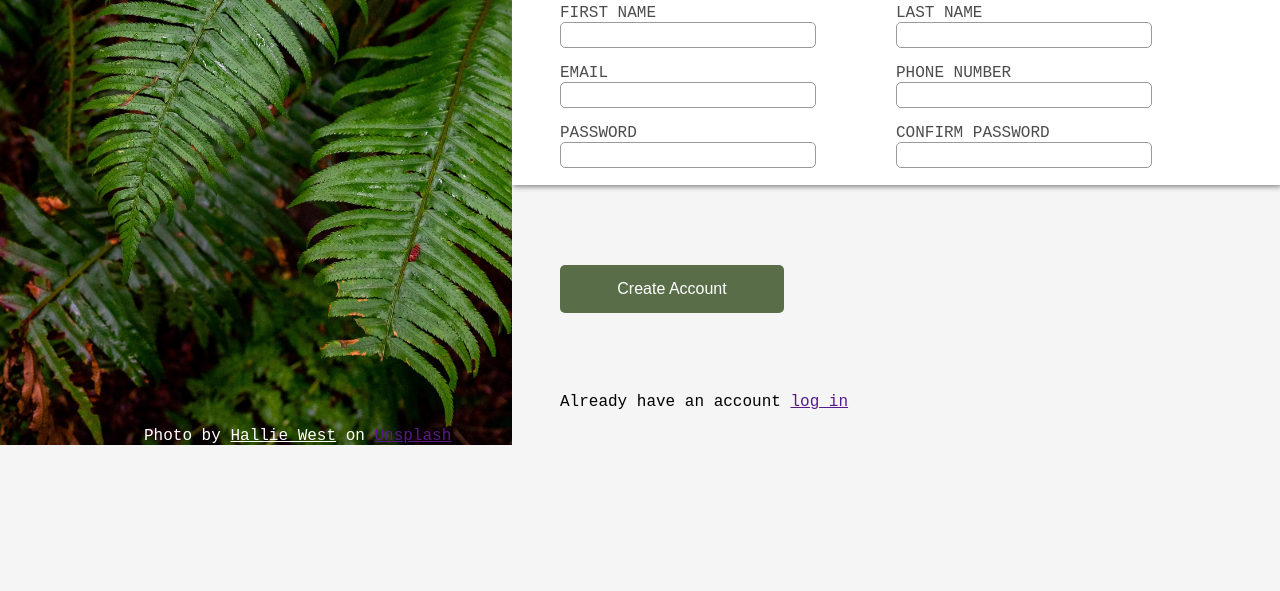
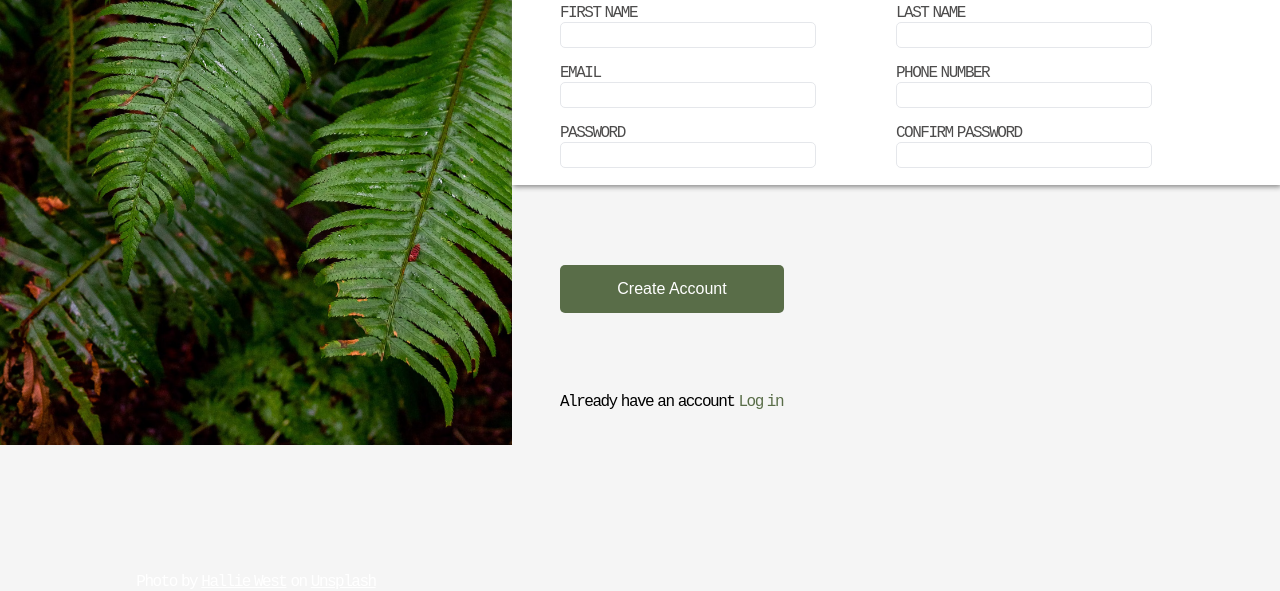
Before and after one commit to joaboch/sign-up-form, a plain HTML site: page index.html in a window 1280 px wide. Shown: the part 355-946 px from the top of the page. Before the commit the page ends 800 px from the top, so only its background shows below. Drawn offline with Linux system fonts and the light colour scheme.

Commit message:
Continue styling with css

```diff
--- a/index.html
+++ b/index.html
@@ -11,7 +11,7 @@
 <body>
   <div class="left-col">
     <div class="logo"><img src="images/odin-lined.png" alt="Odin-logo"><p>Odin</p></div>
-    <footer>Photo by <u>Hallie West</u> on <a href="">Unsplash</a></footer>
+    <div class="photo-info">Photo by <u>Hallie West</u> on <a href="https://unsplash.com/es/fotos/planta-de-hoja-verde-en-fotografia-de-primer-plano-25xggax4bSA" target="_blank">Unsplash</a></div>
   </div>
   <div class="right-col">
     <div class="titles">
@@ -19,7 +19,7 @@
       <h2>Register Here</h2>
     </div>
     <div>
-      <form action="form-save/data.txt" method="post">
+      <form action="" method="post">
         <div class="card-container">
           <h2>Let's do this!</h2>
           <div class="wrap">
@@ -56,7 +56,7 @@
 
         <div class="account-opt">
           <button type="submit" id="acc-create">Create Account</button>
-          <p>Already have an account <a href="">log in</a></p>
+          <p>Already have an account <a href="">Log in</a></p>
         </div>
       </form>
     </div>
--- a/style.css
+++ b/style.css
@@ -10,6 +10,8 @@
 
 body {
   font-family: 'Courier New', Courier, monospace;
+  word-spacing: -4px;
+  letter-spacing: -1.5px;
   margin: 0;
   padding: 0;
   background-color: var(--background-clr);
@@ -49,7 +51,18 @@ div {
   justify-content: center;
 }
 
-img {height: 8rem;}
+img {height: 8rem; width: 6rem;}
+
+.photo-info,
+.photo-info > a {
+  color: white;
+}
+
+.photo-info {
+  position: relative;
+  top: 48rem;
+  text-align: center;
+}
 
 p {
   margin-top: 5rem;
@@ -88,18 +101,10 @@ label {
 }
 
 input {
-  border: 1.5px solid rgb(155, 154, 154);
+  border: 1.5px solid #E5E7EB;
   border-radius: 5px;
   height: 22px;
   width: 250px;
-}
-
-
-footer {
-  position: absolute;
-  bottom: 0;
-  left: 9rem;
-  color: white;
 }
 
 #acc-create {
@@ -112,3 +117,8 @@ footer {
   font-family: Arial, Helvetica, sans-serif;
   font-size: 16px;
 }
+
+.account-opt > p > a {
+  text-decoration: none;
+  color: #596D48;
+}
```
